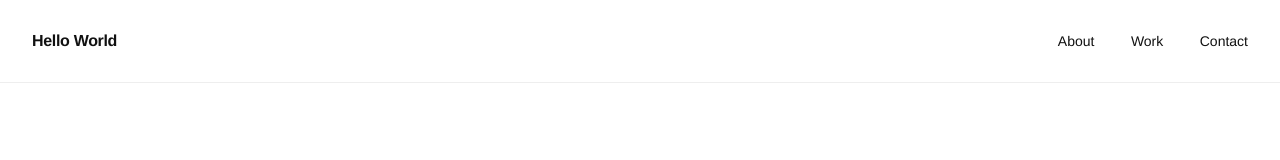
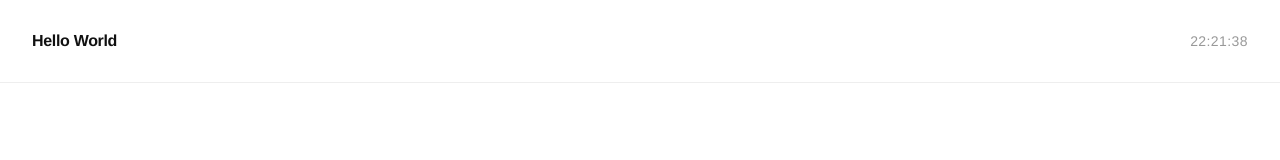
Before and after one commit to Doublenines/hello-world, a plain HTML site: page index.html in a window 1280 px wide. Shown: the top 160 px of the page. Drawn offline with Linux system fonts and the light colour scheme.

Commit message:
Replace nav links with live clock (#4)
https://claude.ai/code/session_01LxisKnMmWuB4AvrRX6452N

Co-authored-by: Claude <noreply@anthropic.com>

```diff
--- a/index.html
+++ b/index.html
@@ -34,15 +34,11 @@
       letter-spacing: -0.02em;
     }
 
-    nav a {
-      text-decoration: none;
-      color: #111;
+    .clock {
       font-size: 0.875rem;
-      margin-left: 2rem;
-    }
-
-    nav a:hover {
-      opacity: 0.5;
+      color: #999;
+      font-variant-numeric: tabular-nums;
+      letter-spacing: 0.03em;
     }
 
     main {
@@ -98,11 +94,7 @@
 
   <header>
     <span class="logo">Hello World</span>
-    <nav>
-      <a href="#">About</a>
-      <a href="#">Work</a>
-      <a href="#">Contact</a>
-    </nav>
+    <div class="clock" id="clock"></div>
   </header>
 
   <main>
@@ -117,5 +109,16 @@
     &copy; 2026
   </footer>
 
+  <script>
+    const clock = document.getElementById('clock');
+    function tick() {
+      const now = new Date();
+      clock.textContent = now.toLocaleTimeString('en-US', {
+        hour: '2-digit', minute: '2-digit', second: '2-digit', hour12: false
+      });
+    }
+    tick();
+    setInterval(tick, 1000);
+  </script>
 </body>
 </html>
```
